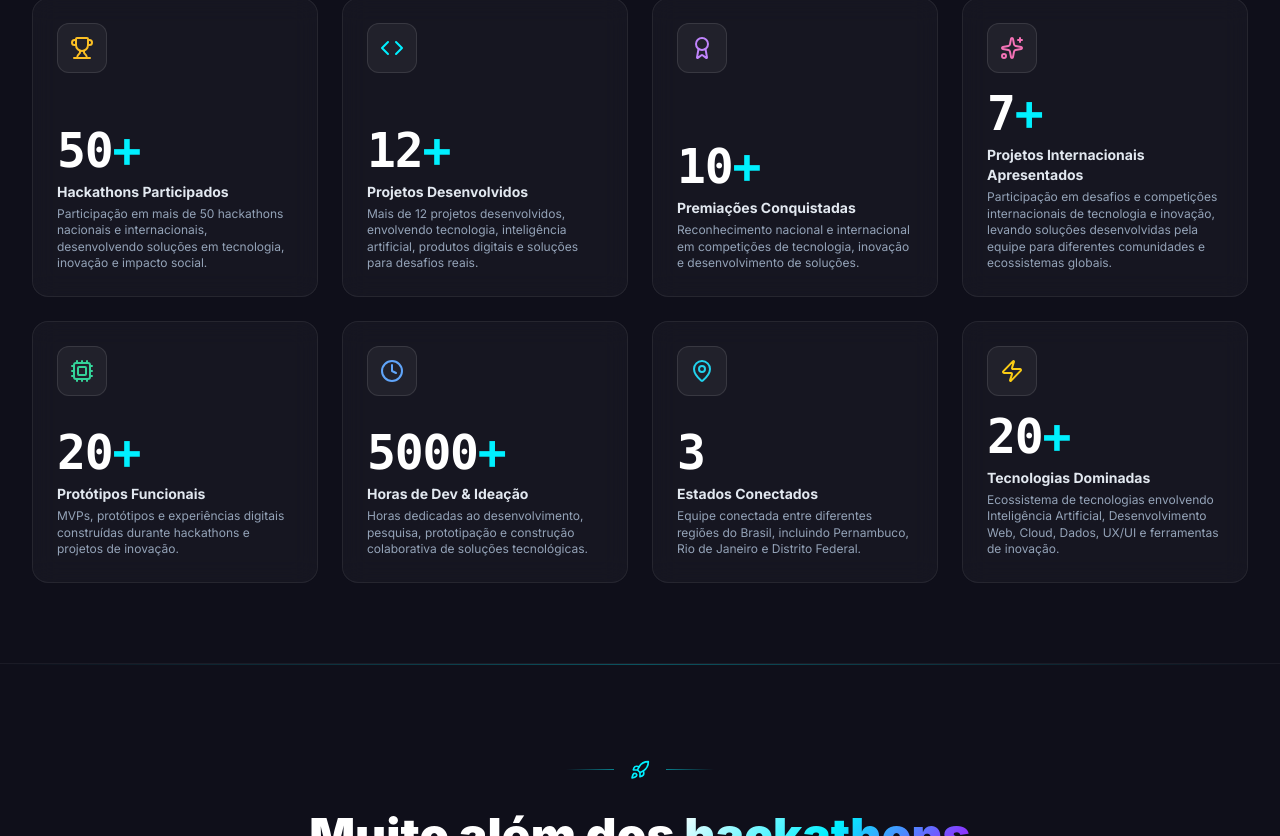
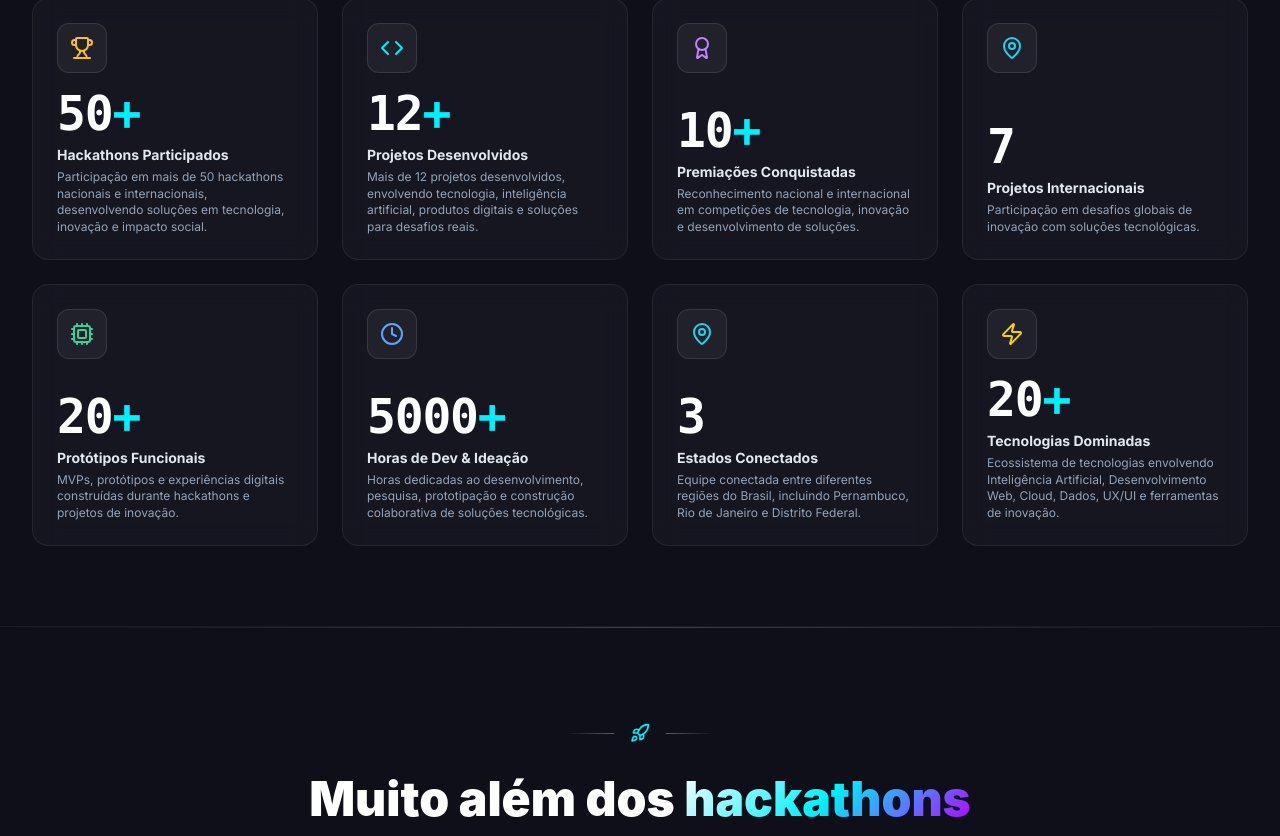
Before and after one commit to SouBeatrizKaroline/3-dev-as-demais-12fqm6k9q, a React (Vite) app: page / in a window 1280 px wide. Shown: the part 3543-4379 px from the top of the page. Built offline with nearby package versions, Linux system fonts and the light colour scheme.

Commit message:
Refactor "Projetos Internacionais" metric text

```diff
--- a/src/data/content.ts
+++ b/src/data/content.ts
@@ -285,12 +285,11 @@ export const STATS: StatItem[] = [
   },
   {
     id: '4',
-    label: 'Projetos Internacionais Apresentados',
+    label: 'Projetos Internacionais',
     value: 7,
-    suffix: '+',
-    icon: 'Sparkles',
-    description:
-      'Participação em desafios e competições internacionais de tecnologia e inovação, levando soluções desenvolvidas pela equipe para diferentes comunidades e ecossistemas globais.',
+    suffix: '',
+    icon: 'MapPin',
+    description: 'Participação em desafios globais de inovação com soluções tecnológicas.',
   },
   {
     id: '5',
--- a/src/lib/pocketbase/schema.json
+++ b/src/lib/pocketbase/schema.json
@@ -1,5 +1,5 @@
 {
-  "generatedAt": "2026-07-29T01:38:54.059Z",
+  "generatedAt": "2026-07-29T01:40:51.596Z",
   "collections": [
     {
       "name": "users",
```
Also changed, not shown: .skip.config.json.
